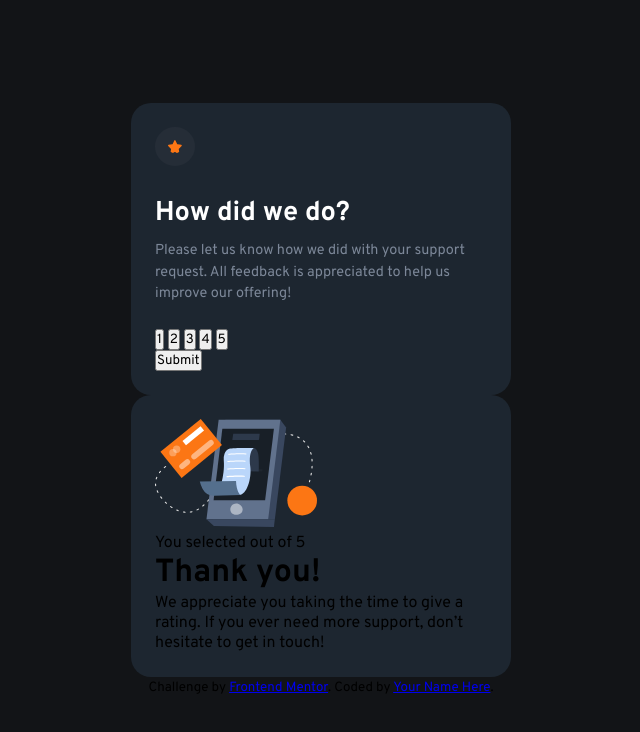
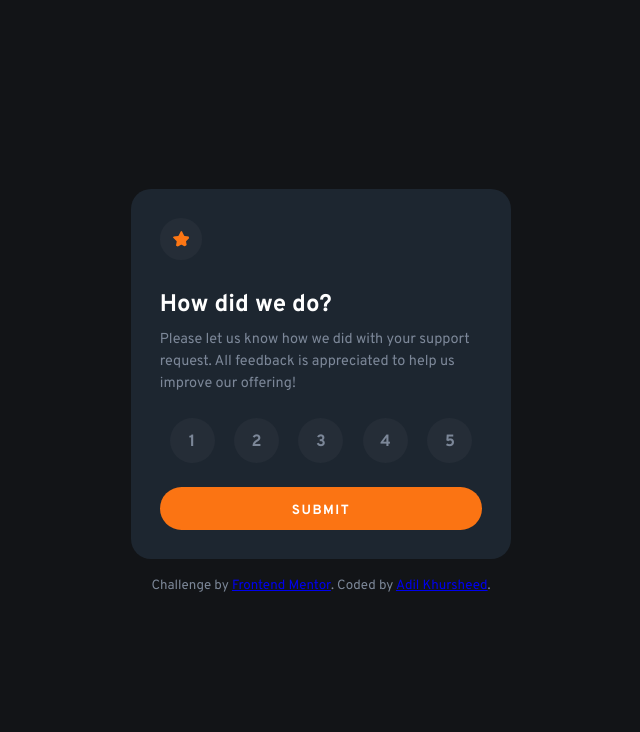
Before and after one commit to adil-khursheed/interactive-rating-component, a plain HTML site: page index.html in a window 1280 px wide. Shown: the whole page, without its empty margins (319-959 px from the left). Drawn offline with Linux system fonts and the light colour scheme.

Commit message:
Fourth commit

```diff
--- a/index.html
+++ b/index.html
@@ -23,14 +23,16 @@
             <button class="btn">4</button>
             <button class="btn">5</button>
         </div>
-        <button type="submit" id="submit-btn">Submit</button>
+        <button type="submit" class="submit-btn" id="submit-btn">Submit</button>
     </div>
 
-    <div class="container">
+    <div class="container hidden">
         <div class="thanks-img">
             <img src="images/illustration-thank-you.svg" alt="">
         </div>
-        <p class="review-msg">You selected <span id="rated"></span> out of 5</p>
+        <div class="review-msg">
+            <p>You selected <span id="rated"></span> out of 5</p>
+        </div>
         <h1 class="thanks-title">Thank you!</h1>
         <p class="thanks-msg">We appreciate you taking the time to give a rating. If you ever need more support,
         don’t hesitate to get in touch!</p>
@@ -38,7 +40,7 @@
 
     <footer>
         <small>Challenge by <a href="https://www.frontendmentor.io?ref=challenge" target="_blank">Frontend Mentor</a>.
-        Coded by <a href="#">Your Name Here</a>.</small>
+        Coded by <a href="https://github.com/adil-khursheed">Adil Khursheed</a>.</small>
     </footer>
     <script src="index.js"></script>
 </body>
--- a/styles.css
+++ b/styles.css
@@ -19,6 +19,17 @@
     font-family: 'Overpass', sans-serif;
 }
 
+h1{
+    color: var(--white);
+    font-size: 1.5rem;
+}
+
+p{
+    color: var(--medium-grey);
+    font-size: 0.9rem;
+    line-height: 1.5;
+}
+
 body{
     min-height: 100vh;
     background-color: var(--very-dark-blue);
@@ -33,27 +44,110 @@ body{
     max-width: 380px;
     background-color: var(--medium-dark-blue);
     border-radius: 20px;
-    padding: 1.5rem;
+    padding: 1.8rem;
 }
 
 .star-icon img{
     background-color: var(--dark-blue);
     padding: 0.8rem;
     border-radius: 50%;
-    width: 40px;
     margin-bottom: 1.5rem;
 }
 
 .review-title{
-    color: var(--white);
-    font-size: 1.7rem;
     margin-bottom: 0.6rem;
 }
 
 .review-para{
-    color: var(--medium-grey);
-    font-weight: 400;
-    font-size: 0.9rem;
-    line-height: 1.5;
     margin-bottom: 1.5rem;
 }
+
+.rating-btn{
+    display: flex;
+    justify-content: space-around;
+    margin-bottom: 1.5rem;
+}
+
+.btn{
+    width: 45px;
+    height: 45px;
+    border: none;
+    outline: none;
+    border-radius: 50%;
+    padding-top: 3px;
+    background-color: var(--dark-blue);
+    color: var(--medium-grey);
+    font-weight: 700;
+    font-size: 1.025rem;
+    cursor: pointer;
+}
+
+.btn:hover{
+    background-color: var(--orange);
+    color: var(--white);
+}
+
+.btn:active,
+.btn:focus{
+    background-color: var(--light-grey);
+    color: var(--white);
+}
+
+.submit-btn{
+    width: 100%;
+    padding: 0.9rem 0 0.7rem;
+    border: none;
+    outline: none;
+    border-radius: 80px;
+    background-color: var(--orange);
+    color: var(--white);
+    text-transform: uppercase;
+    letter-spacing: 1.5px;
+    font-weight: 700;
+    cursor: pointer;
+}
+
+.submit-btn:hover,
+.submit-btn:focus,
+.submit-btn:active{
+    background-color: var(--white);
+    color: var(--orange);
+}
+
+.thanks-img img{
+    display: block;
+    margin: 0 auto 1.8rem;
+}
+
+.review-msg,
+.thanks-title,
+.thanks-msg{
+    text-align: center;
+}
+
+.review-msg{
+    width: 50%;
+    display: block;
+    background-color: var(--dark-blue);
+    margin: 0 auto 2rem;
+    padding: 0.3rem 0 0.2rem;
+    border-radius: 60px;
+}
+
+.review-msg p{
+    color: var(--orange);
+}
+
+.thanks-title,
+.thanks-msg{
+    margin-bottom: 1rem;
+}
+
+footer{
+    margin: 1rem 0;
+    color: var(--medium-grey);
+}
+
+.hidden{
+    display: none;
+}
```
